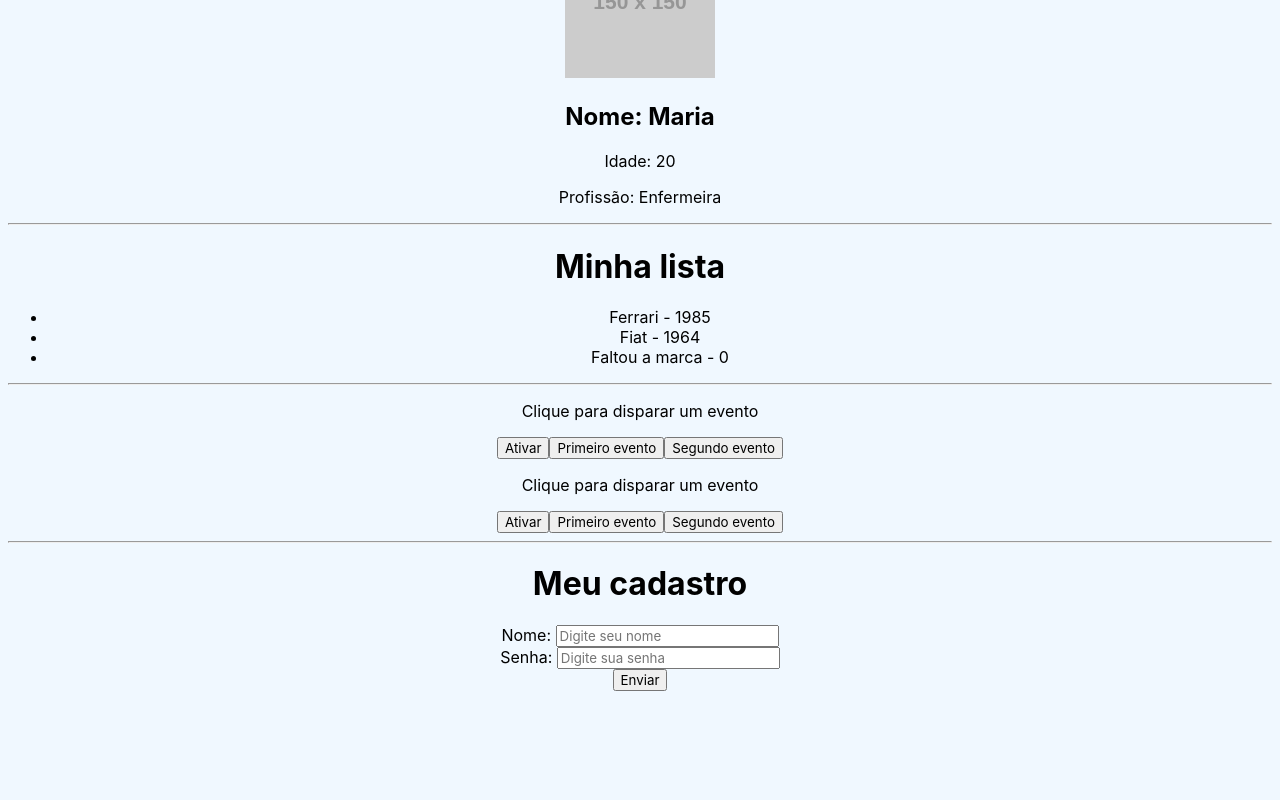
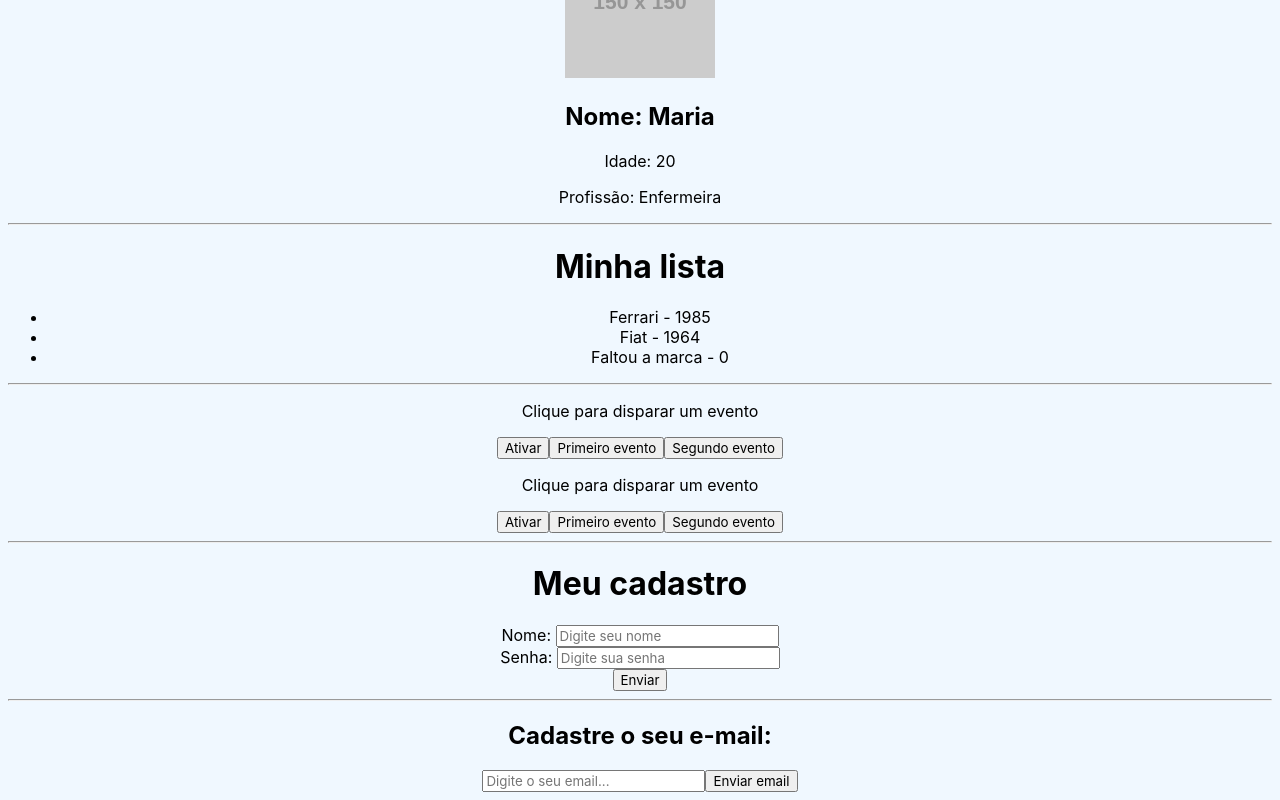
Before and after one commit to Valentim-Gab/React-course_Matheus-Battisti-Hora-de-Codar, a React (Create React App) app in the folder my-project/: page / in a window 1280 px wide. Shown: the part 726-1526 px from the top of the page. Before the commit the page ends 1425 px from the top, so only its background shows below. Built offline with nearby package versions, Linux system fonts and the light colour scheme.

Commit message:
Renderização condicional (if) - #12

```diff
--- a/my-project/src/App.jsx
+++ b/my-project/src/App.jsx
@@ -6,6 +6,7 @@
 import { List } from './components/List.tsx'
 import { Event } from './components/Event.tsx'
 import { Form } from './components/Form.tsx'
+import { Conditional } from './components/Conditional.tsx'
 
 function App() {
   const name = 'Valentim'
@@ -39,6 +40,8 @@
       <Event num={2}></Event>
       <hr />
       <Form></Form>
+      <hr />
+      <Conditional></Conditional>
     </main>
   )
 }
--- /dev/null
+++ b/my-project/src/components/Conditional.tsx
@@ -0,0 +1,37 @@
+import React, { useState } from "react";
+
+export const Conditional: React.FC = () => {
+  const [email, setEmail] = useState('')
+  const [userEmail, setUserEmail] = useState('')
+
+  const sendEmail = (e) => {
+    e.preventDefault()
+    setUserEmail(email)
+  }
+
+  const clearEmail = (e) => {
+    setUserEmail('')
+  }
+
+  return (
+    <div>
+      <h2>Cadastre o seu e-mail:</h2>
+      <form>
+        <input
+          type="email"
+          placeholder="Digite o seu email..."
+          onChange={(e) => setEmail(e.target.value)}
+        />
+        <button type="submit" onClick={sendEmail}>
+          Enviar email
+        </button>
+        {userEmail && (
+          <div>
+            <p>O email do usuário é: {userEmail}</p>
+            <button onClick={clearEmail}>Limpar email</button>
+          </div>
+        )}
+      </form>
+    </div>
+  )
+}
```
Also changed, not shown: 1 other file (tests, documents, lock files or other folders).
